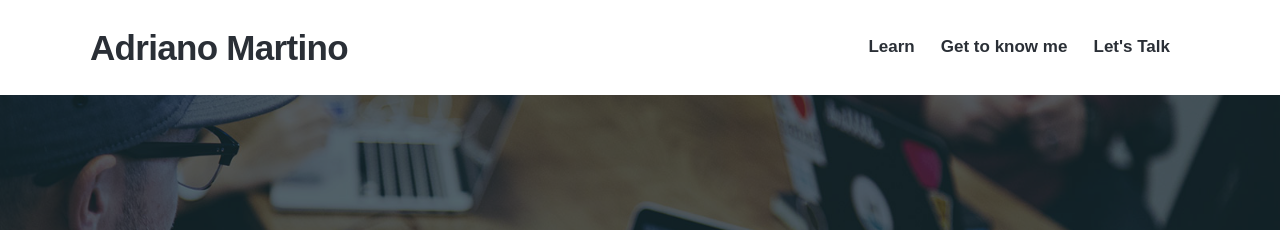
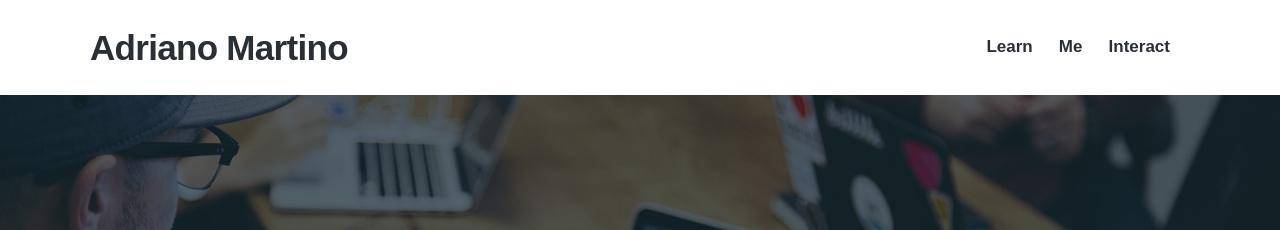
Before and after one commit to adrianomartino/amartino, a Jekyll site: the page built from _pages/thanks.md, in a window 1280 px wide. Shown: the top 230 px of the page. Built offline with Jekyll 4.4.1, drawn with Linux system fonts in a browser that asks for light colours; nearby versions of some CDN libraries; some web fonts are replaced.

Commit message:
Update settings.yml

```diff
--- a/_data/settings.yml
+++ b/_data/settings.yml
@@ -12,9 +12,9 @@ menu_settings:
 #      url: '/'
     - title: 'Learn'
       url: '/learn/'
-    - title: 'Get to know me'
+    - title: 'Me'
       url: '/about'
-    - title: "Let's Talk"
+    - title: "Interact"
       url: '/contact'
 
 footer_settings:
```
